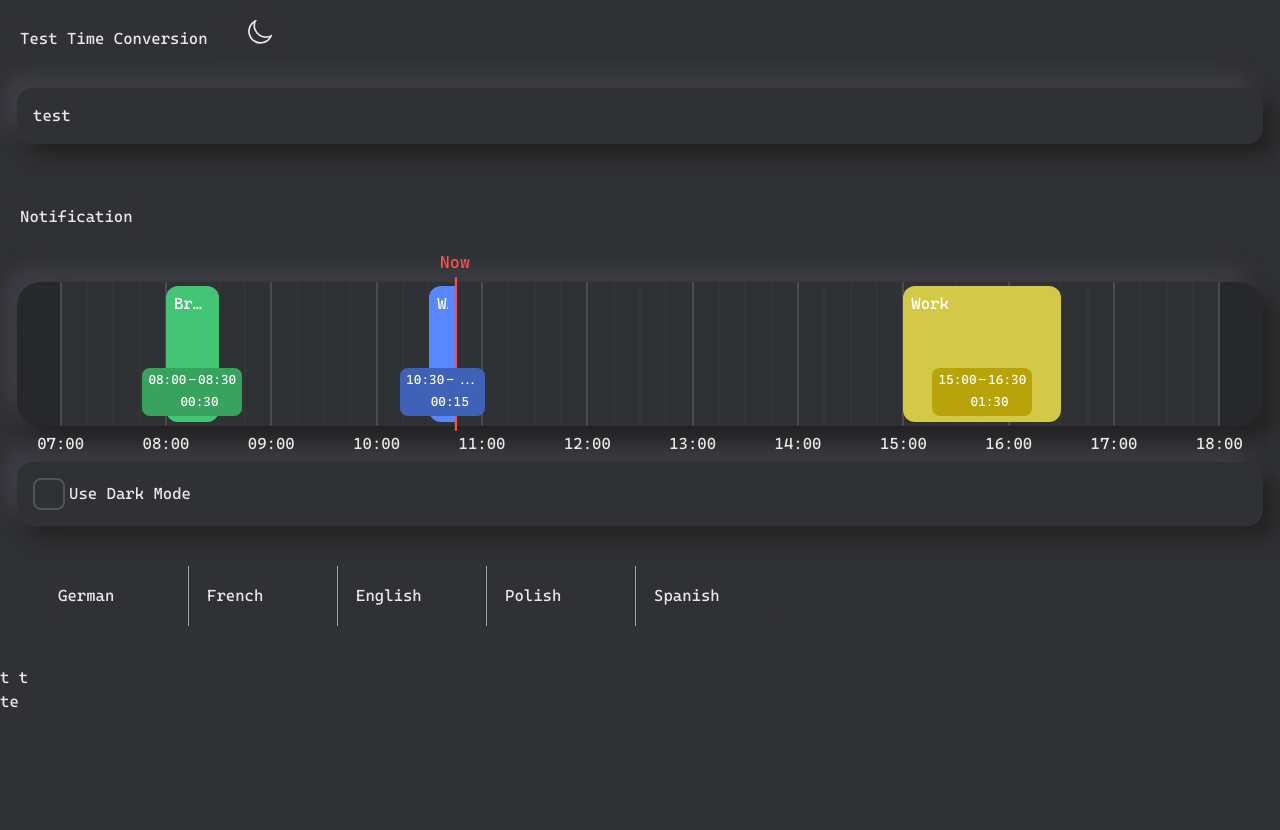
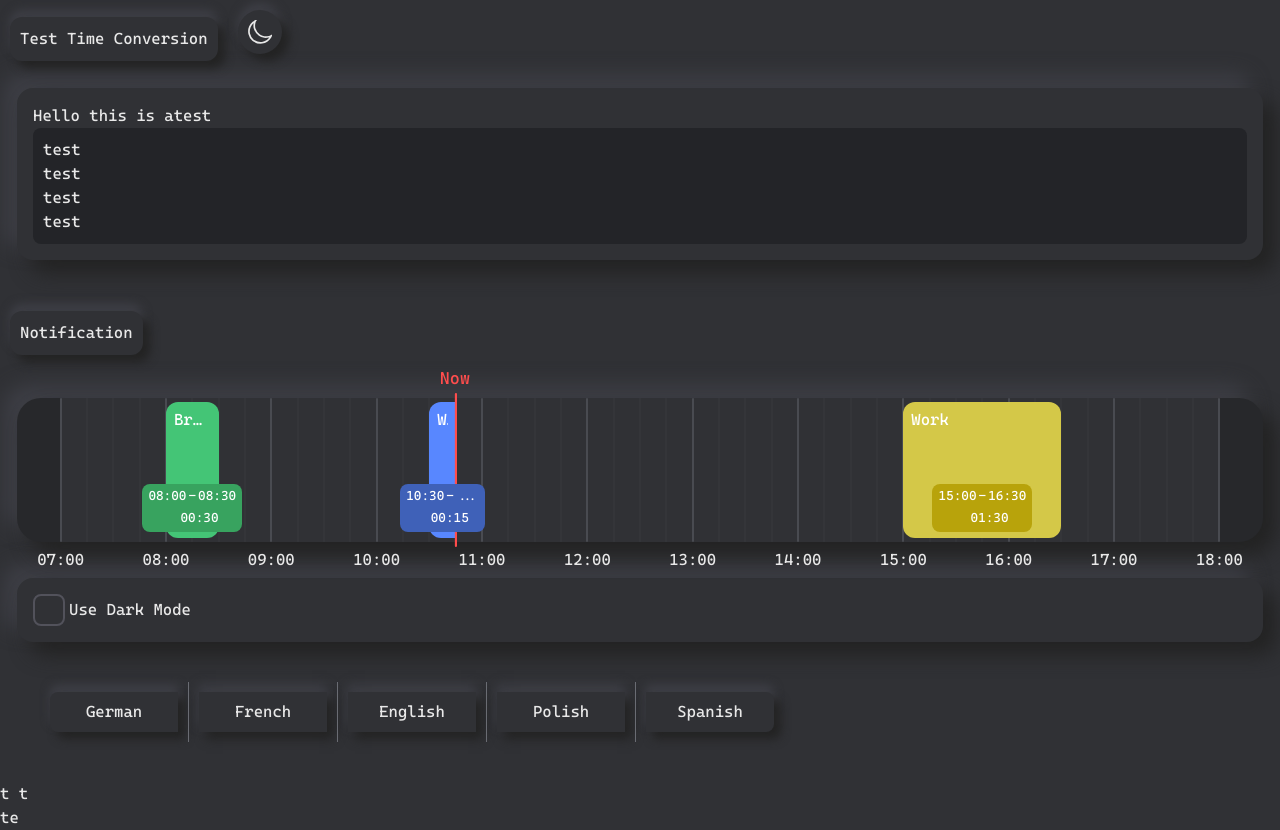
Before and after one commit to bdav-dev/time-to-work-next, a Next.js app: page / in a window 1280 px wide. Before the commit the page ends 800 px from the top, so only its background shows below. Built offline with nearby package versions, Linux system fonts and the light colour scheme; a web font is replaced by a local one.

Commit message:
Implemented better color management + Refactored SegmentedControls

```diff
--- a/src/app/layout.tsx
+++ b/src/app/layout.tsx
@@ -19,13 +19,21 @@ export default function RootLayout(
         <html lang="en">
         <ThemeProvider>
             <body>
-            <StyledJsxRegistry>
-                <ThemeApplier>
-                    <div className={'antialiased h-screen'}>
+            <ThemeApplier className={'h-screen w-screen'}>
+                <StyledJsxRegistry>
+                    <div
+                        className={`
+                            antialiased
+                            h-screen w-screen
+                            bg-neumorphic-100 dark:bg-neumorphic-750
+                            text-neumorphic-700 dark:text-neumorphic-150
+                            stroke-neumorphic-700 dark:stroke-neumorphic-150
+                        `}
+                    >
                         {children}
                     </div>
-                </ThemeApplier>
-            </StyledJsxRegistry>
+                </StyledJsxRegistry>
+            </ThemeApplier>
             </body>
         </ThemeProvider>
         </html>
--- a/src/app/neumorphic.css
+++ b/src/app/neumorphic.css
@@ -1,22 +1,17 @@
 :root {
-    --white-neumorphic-text-color: #3B3D43;
-    --white-neumorphic-background-color: rgb(236, 240, 243);
+    --white-neumorphic-background-color: #ecf0f3;
     --white-neumorphic-light-shadow-color: rgb(255, 255, 255);
     --white-neumorphic-dark-shadow-color: rgb(209, 217, 230);
 
-    --gray-neumorphic-text-color: rgb(232, 232, 232);
-    --gray-neumorphic-background-color: rgb(48, 49, 53);
+    --gray-neumorphic-background-color: #303135;
     --gray-neumorphic-light-shadow-color: rgb(62, 63, 70);
     --gray-neumorphic-dark-shadow-color: rgb(35, 35, 35);
 
-    --neumorphic-text-color: var(--gray-neumorphic-text-color);
     --neumorphic-background-color: var(--gray-neumorphic-background-color);
     --neumorphic-light-shadow-color: var(--gray-neumorphic-light-shadow-color);
     --neumorphic-dark-shadow-color: var(--gray-neumorphic-dark-shadow-color);
 }
 
 html {
-    stroke: var(--neumorphic-text-color);
-    color: var(--neumorphic-text-color);
     background-color: var(--neumorphic-background-color);
 }
--- a/src/app/page.tsx
+++ b/src/app/page.tsx
@@ -22,15 +22,12 @@ export default function TimeToWork() {
     // UseLocalStorage<T, S>(fallback: T, setter: T => S, getter: S => T)
     // .ttwc time to work config file
     // stempel hook => falls gestempelt wird
-    //  -> POST https://jazz.coop.ch/api/...
 
 
     const [lang, setLang] = React.useState<string>();
 
     return (
         <div>
-
-
             <Button
                 onClick={() => {
                     console.log(
@@ -38,9 +35,7 @@ export default function TimeToWork() {
                     );
                 }}
             >
-
                 Test Time Conversion
-
             </Button>
 
             <ThemeToggle/>
@@ -48,7 +43,15 @@ export default function TimeToWork() {
             <br/>
 
             <Elevation>
-                test
+                Hello this is atest
+
+                <div className={'p-2.5 dark:bg-neumorphic-800 bg-neumorphic-200 rounded-lg'}>
+                    test<br/>
+                    test<br/>
+                    test<br/>
+                    test
+                </div>
+
             </Elevation>
 
             <br/>
@@ -97,7 +100,7 @@ export default function TimeToWork() {
 
 
             <SegmentedControls
-                segmentClassName={'w-32 flex flex-row justify-start'}
+                segmentClassName={'w-32 flex flex-row justify-center'}
                 orientation={"horizontal"}
                 segments={[
                     "German",
--- a/src/components/SegmentedControls.tsx
+++ b/src/components/SegmentedControls.tsx
@@ -19,59 +19,35 @@ enum Position {
     TRAILING
 }
 
-const BLUR = 9;
-const DISTANCE = 5;
+const BLUR = 10;
+const DISTANCE = 7;
 
-function createVerticalBlueprint(position: Position, isActive: boolean): NeumorphicBlueprint {
+function createNeumorphicBlueprint(position: Position, isActive: boolean, orientation: "horizontal" | "vertical"): NeumorphicBlueprint {
     return {
         inverted: isActive,
         margin: 0,
         shadow: {
             blur: BLUR,
             distance: {
-                left: DISTANCE,
-                right: DISTANCE,
-                top: {
-                    [Position.LEADING]: DISTANCE,
-                    [Position.IN_BETWEEN]: 0,
-                    [Position.TRAILING]: 0
-                }[position],
-                bottom: {
-                    [Position.LEADING]: 0,
-                    [Position.IN_BETWEEN]: 0,
-                    [Position.TRAILING]: DISTANCE
-                }[position]
+                left: orientation == "vertical"
+                    ? DISTANCE
+                    : { [Position.LEADING]: DISTANCE, [Position.IN_BETWEEN]: 0, [Position.TRAILING]: 0 }[position],
+                right: orientation == "vertical"
+                    ? DISTANCE
+                    : { [Position.LEADING]: 0, [Position.IN_BETWEEN]: 0, [Position.TRAILING]: DISTANCE }[position],
+                top: orientation == "vertical"
+                    ? { [Position.LEADING]: DISTANCE, [Position.IN_BETWEEN]: 0, [Position.TRAILING]: 0 }[position]
+                    : DISTANCE,
+                bottom: orientation == "vertical"
+                    ? { [Position.LEADING]: 0, [Position.IN_BETWEEN]: 0, [Position.TRAILING]: DISTANCE }[position]
+                    : DISTANCE
             }
         }
     };
 }
 
-function createHorizontalBlueprint(position: Position, isActive: boolean): NeumorphicBlueprint {
-    return {
-        inverted: isActive,
-        margin: 0,
-        shadow: {
-            blur: BLUR,
-            distance: {
-                left: {
-                    [Position.LEADING]: DISTANCE,
-                    [Position.IN_BETWEEN]: 0,
-                    [Position.TRAILING]: 0
-                }[position],
-                right: {
-                    [Position.LEADING]: 0,
-                    [Position.IN_BETWEEN]: 0,
-                    [Position.TRAILING]: DISTANCE
-                }[position],
-                top: DISTANCE,
-                bottom: DISTANCE
-            }
-        }
-    };
-}
-
-
 export default function SegmentedControls<T extends HasDisplayAs | string>(props: SegmentedControlsProps<T>) {
+    const flexDirection = props.orientation == "vertical" ? "flex-col" : "flex-row";
 
     function positionFromIndex(index: number): Position {
         switch (index) {
@@ -85,31 +61,31 @@ export default function SegmentedControls<T extends HasDisplayAs | string>(props
     }
 
     return (
-        <div className={`flex ${props.orientation == "vertical" ? "flex-col" : "flex-row"} w-fit m-10`}>
+        <div className={`flex ${flexDirection} w-fit m-10`}>
             {
                 props.segments.map((selection, i) => {
                     const isSelection = selection == props.selection;
 
                     return (
-                        <div className={`flex ${props.orientation == "vertical" ? "flex-col" : "flex-row"}`} key={i}>
+                        <div className={`flex ${flexDirection}`} key={i}>
                             {
                                 i != 0 &&
                                 <div
                                     className={`
-                                        ${props.orientation == "vertical" ? "flex-col" : "flex-row"}
+                                        ${flexDirection}
                                         z-20
-                                        bg-zinc-400
+                                        bg-neumorphic-400 dark:bg-neumorphic-500
                                     `}
                                     style={{
                                         width: props.orientation == "vertical" ? "100%" : "1px",
-                                        height: props.orientation == "vertical" ? "1px%" : "100%",
+                                        height: props.orientation == "vertical" ? "1px" : "100%",
                                     }}
                                 />
                             }
 
                             <NeumorphicButton
                                 onClick={() => props.onSelectionChanged(isSelection ? undefined : selection)}
-                                blueprint={props.orientation == "vertical" ? createVerticalBlueprint(positionFromIndex(i), isSelection) : createHorizontalBlueprint(positionFromIndex(i), isSelection)}
+                                blueprint={createNeumorphicBlueprint(positionFromIndex(i), isSelection, props.orientation)}
                                 className={`
                                     p-2
                                     ${positionFromIndex(i) == Position.LEADING && (props.orientation == "vertical" ? 'rounded-t-lg' : 'rounded-l-lg')}
@@ -117,9 +93,6 @@ export default function SegmentedControls<T extends HasDisplayAs | string>(props
                                     ${isSelection && props.deselectable == false && 'pointer-events-none'}
                                     ${props.segmentClassName}
                                 `}
-                                // style={{
-                                //      backgroundColor: option == props.active ? "var(--neumorphic-light-shadow-color)" : undefined
-                                // }}
                             >
                                 {
                                     typeof selection == "object"
--- a/src/components/neumorphic/NeumorphicButton.tsx
+++ b/src/components/neumorphic/NeumorphicButton.tsx
@@ -3,15 +3,14 @@ import flattenNeumorphicBlueprint, { NeumorphicBlueprint } from "@/neumorphic/ne
 
 type NeumorphicButtonProps = { blueprint: NeumorphicBlueprint } & HTMLAttributes<HTMLButtonElement>;
 
-export default function NeumorphicButton({blueprint, children, ...rest}: NeumorphicButtonProps) {
+export default function NeumorphicButton({ blueprint, children, className, ...rest }: NeumorphicButtonProps) {
     const bp = flattenNeumorphicBlueprint(blueprint);
 
     return (
-        <button {...rest}>
+        <button className={`bg-neumorphic-100 dark:bg-neumorphic-750 ${className}`} {...rest}>
             {children}
             <style jsx>{`
                 button {
-                    background-color: var(--neumorphic-background-color);
                     ${bp.margin ? `margin: ${bp.margin}px;` : ''}
                     box-shadow:
                         ${bp.inverted ? 'inset' : ''} ${bp.right}px ${bp.bottom}px ${bp.blur}px var(--neumorphic-dark-shadow-color),
@@ -19,8 +18,6 @@ export default function NeumorphicButton({blueprint, children, ...rest}: Neumorp
                 }
 
                 button:active {
-                    background-color: var(--neumorphic-background-color);
-                    ${bp.margin ? `margin: ${bp.margin}px;` : ''}
                     box-shadow:
                         ${bp.inverted ? '' : 'inset'} ${bp.right}px ${bp.bottom}px ${bp.blur}px var(--neumorphic-dark-shadow-color),
                         ${bp.inverted ? '' : 'inset'} ${-bp.left}px ${-bp.top}px ${bp.blur}px var(--neumorphic-light-shadow-color);
--- a/src/components/theme/ThemeApplier.tsx
+++ b/src/components/theme/ThemeApplier.tsx
@@ -1,11 +1,10 @@
-
-
 'use client';
 
 import React from "react";
 import { useTheme } from "@/hooks/UseTheme";
 
 type ThemeApplierProps = {
+    className?: string,
     children?: React.ReactNode
 }
 
@@ -13,7 +12,7 @@ export default function ThemeApplier(props: ThemeApplierProps) {
     const { darkTheme } = useTheme();
 
     return (
-        <div className={darkTheme ? "dark text-dark" : "text-light"}>
+        <div className={`${darkTheme ? "dark text-dark" : "text-light"} ${props.className}`}>
             {props.children}
         </div>
     );
--- a/src/contexts/ThemeContext.tsx
+++ b/src/contexts/ThemeContext.tsx
@@ -23,9 +23,6 @@ export default function ThemeProvider(props: ThemeProviderProps) {
 
     useEffect(() => {
         document.documentElement.style.setProperty(
-            '--neumorphic-text-color', (darkTheme ? "var(--gray-neumorphic-text-color)" : "var(--white-neumorphic-text-color)")
-        );
-        document.documentElement.style.setProperty(
             '--neumorphic-background-color', (darkTheme ? "var(--gray-neumorphic-background-color)" : "var(--white-neumorphic-background-color)")
         );
         document.documentElement.style.setProperty(
--- a/src/util/ObjectUtils.ts
+++ b/src/util/ObjectUtils.ts
@@ -1,5 +1,5 @@
 export function extractValue(any: any, ...keys: string[]) {
-    for (const key in keys) {
+    for (const key of keys) {
         // @ts-ignore
         const value = any[key];
 
--- a/tailwind.config.ts
+++ b/tailwind.config.ts
@@ -9,15 +9,21 @@ export default {
     theme: {
         extend: {
             colors: {
-                background: "var(--background)",
-
-
-                whiteNeumorphicLightShadow: 'rgb(255, 255, 255)',
-                whiteNeumorphicDarkShadow: 'rgb(209, 217, 230)',
-
-
-                grayNeumorphicLightShadow: 'rgb(62, 63, 70)',
-                grayNeumorphicDarkShadow: 'rgb(35, 35, 35)'
+                neumorphic: {
+                    50: '#f5f8fa',
+                    100: '#ecf0f3',
+                    150: '#e8e8e8',
+                    200: '#dbdfe3',
+                    300: '#c9ced4',
+                    400: '#9a9ca1',
+                    500: '#6a6c73',
+                    600: '#4a4c52',
+                    700: '#3b3d43',
+                    750: '#303135',
+                    800: '#232428',
+                    900: '#111217',
+                    950: '#04050a'
+                }
             },
         },
     },
```
